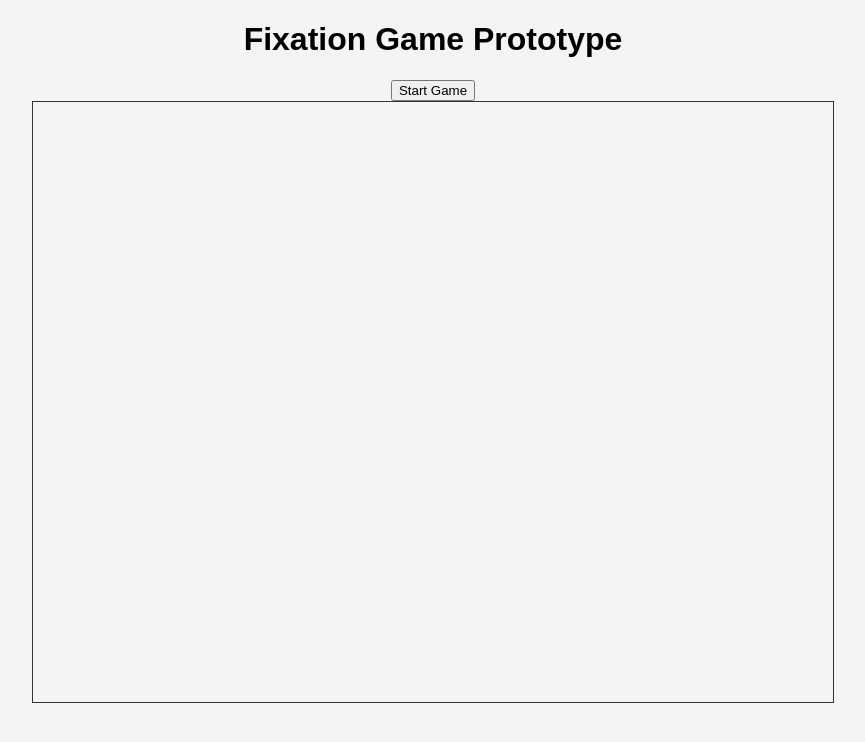
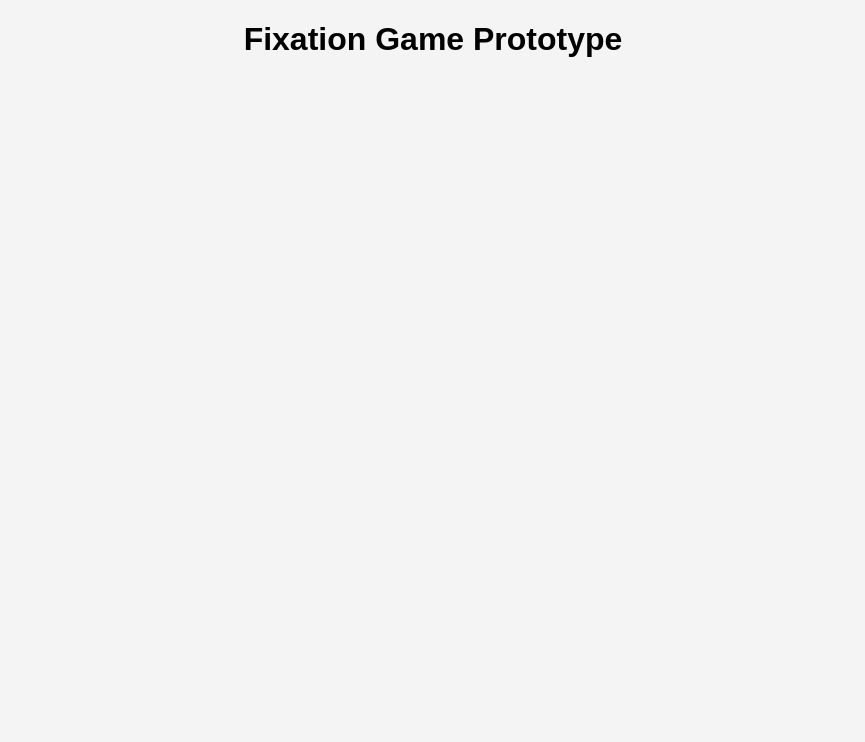
Before and after one commit to JakefromSparr/Fixation, a plain HTML site: page index.html in a window 1280 px wide. Shown: the whole page, without its empty margins (207-1072 px from the left). Drawn offline with Linux system fonts and the light colour scheme.

Commit message:
Update index.html

```diff
--- a/index.html
+++ b/index.html
@@ -8,7 +8,6 @@
 <body>
   <h1>Fixation Game Prototype</h1>
   <div id="uiContainer"></div>
-  <canvas id="gameCanvas" width="800" height="600"></canvas>
 
   <script src="script.js"></script>
 </body>
```
